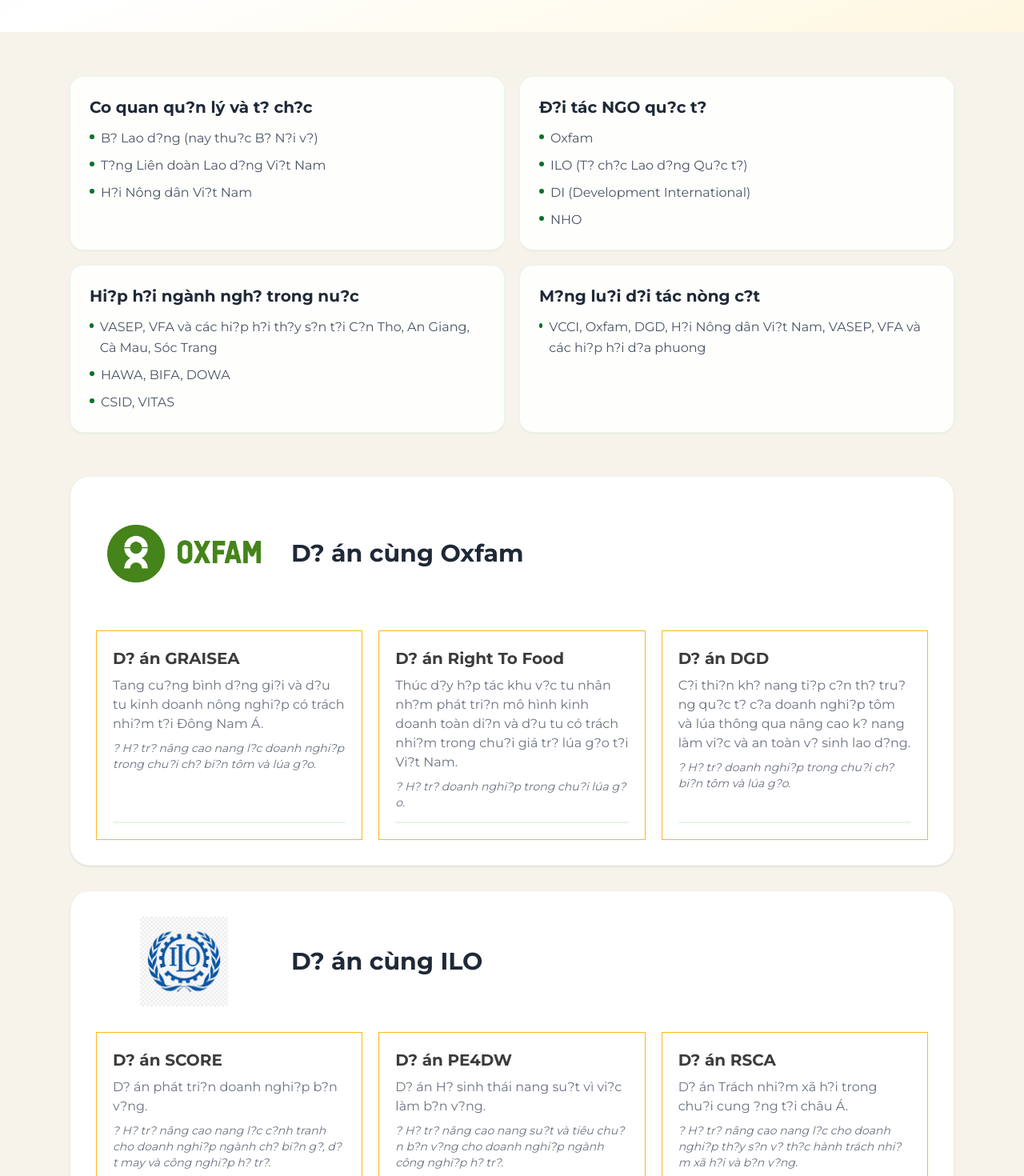
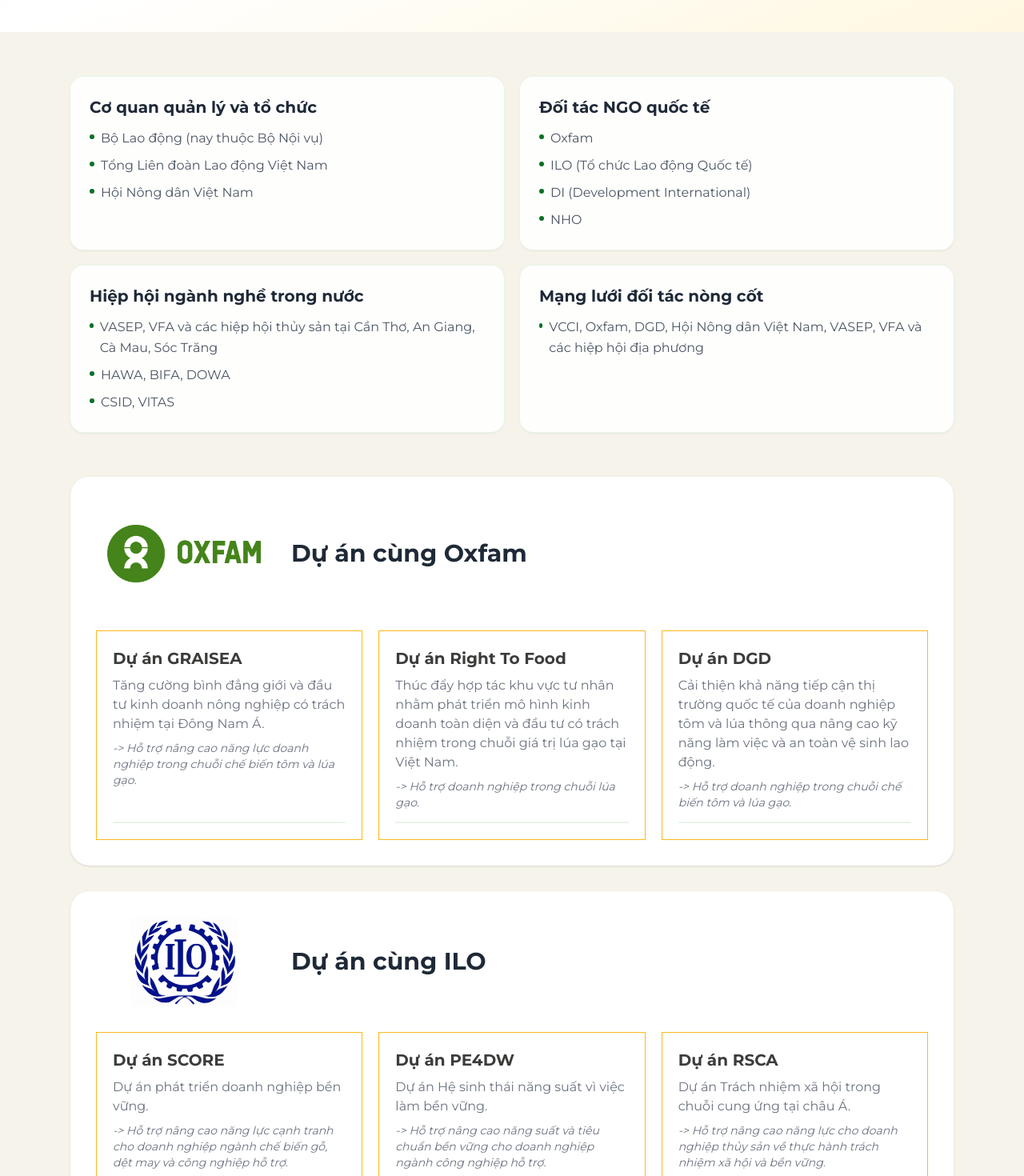
Before and after one commit to aitechdev79/sus_agri_mekong, a Next.js app: page /vi/partners in a window 1280 px wide. Shown: the part 520-1990 px from the top of the page at 80% size. Built offline with nearby package versions, Linux system fonts and the light colour scheme; no server answers.

Commit message:
Fix Vietnamese text on partners page and update ILO logo asset

```diff
--- a/src/app/partners/page.tsx
+++ b/src/app/partners/page.tsx
@@ -70,11 +70,11 @@
   const isEn = locale === 'en';
 
   const hero = {
-    label: isEn ? 'Sustainable Collaboration' : 'H?p tác b?n v?ng',
-    title: isEn ? 'Strategic Partners' : 'Ð?i tác chi?n lu?c',
+    label: isEn ? 'Sustainable Collaboration' : 'Hợp tác bền vững',
+    title: isEn ? 'Strategic Partners' : 'Đối tác chiến lược',
     description: isEn
       ? 'Our platform grows through long-term collaboration with domestic and international partners, combining expertise, resources, and shared commitments to improve responsible business practices in Vietnam.'
-      : 'C?ng thông tin phát tri?n nh? s? d?ng hành dài h?n c?a các d?i tác trong và ngoài nu?c, k?t n?i ngu?n l?c, chuyên môn và cam k?t chung d? thúc d?y th?c hành kinh doanh có trách nhi?m t?i Vi?t Nam.',
+      : 'Cổng thông tin phát triển nhờ sự đồng hành dài hạn của các đối tác trong và ngoài nước, kết nối nguồn lực, chuyên môn và cam kết chung để thúc đẩy thực hành kinh doanh có trách nhiệm tại Việt Nam.',
   };
 
   const partnerGroups: TextCard[] = isEn
@@ -106,24 +106,24 @@
       ]
     : [
         {
-          title: 'Co quan qu?n lý và t? ch?c',
-          items: ['B? Lao d?ng (nay thu?c B? N?i v?)', 'T?ng Liên doàn Lao d?ng Vi?t Nam', 'H?i Nông dân Vi?t Nam'],
+          title: 'Cơ quan quản lý và tổ chức',
+          items: ['Bộ Lao động (nay thuộc Bộ Nội vụ)', 'Tổng Liên đoàn Lao động Việt Nam', 'Hội Nông dân Việt Nam'],
         },
         {
-          title: 'Ð?i tác NGO qu?c t?',
-          items: ['Oxfam', 'ILO (T? ch?c Lao d?ng Qu?c t?)', 'DI (Development International)', 'NHO'],
+          title: 'Đối tác NGO quốc tế',
+          items: ['Oxfam', 'ILO (Tổ chức Lao động Quốc tế)', 'DI (Development International)', 'NHO'],
         },
         {
-          title: 'Hi?p h?i ngành ngh? trong nu?c',
+          title: 'Hiệp hội ngành nghề trong nước',
           items: [
-            'VASEP, VFA và các hi?p h?i th?y s?n t?i C?n Tho, An Giang, Cà Mau, Sóc Trang',
+            'VASEP, VFA và các hiệp hội thủy sản tại Cần Thơ, An Giang, Cà Mau, Sóc Trăng',
             'HAWA, BIFA, DOWA',
             'CSID, VITAS',
           ],
         },
         {
-          title: 'M?ng lu?i d?i tác nòng c?t',
-          items: ['VCCI, Oxfam, DGD, H?i Nông dân Vi?t Nam, VASEP, VFA và các hi?p h?i d?a phuong'],
+          title: 'Mạng lưới đối tác nòng cốt',
+          items: ['VCCI, Oxfam, DGD, Hội Nông dân Việt Nam, VASEP, VFA và các hiệp hội địa phương'],
         },
       ];
 
@@ -132,43 +132,43 @@
         {
           title: 'GRAISEA Project',
           description: 'Gender-transformative and responsible agricultural investment in Southeast Asia.',
-          note: '? Supporting business capacity building in shrimp and rice value chains.',
+          note: '-> Supporting business capacity building in shrimp and rice value chains.',
           href: 'https://graisea.github.io/',
         },
         {
           title: 'Right To Food Project',
           description:
             'Promoting private-sector cooperation to develop inclusive business and responsible investment in Vietnam’s rice value chain.',
-          note: '? Supporting businesses in the rice value chain.',
+          note: '-> Supporting businesses in the rice value chain.',
           href: 'https://policy-practice.oxfam.org/resources/a-common-sense-approach-to-the-right-to-food-558742/',
         },
         {
           title: 'DGD Project',
           description:
             'Improving international market access for shrimp and rice enterprises through better workplace skills and occupational safety.',
-          note: '? Supporting enterprises in shrimp and rice processing value chains.',
+          note: '-> Supporting enterprises in shrimp and rice processing value chains.',
           href: 'https://vietnam.oxfam.org/kick-project-component-supporting-female-farmers-and-informal-workers',
         },
       ]
     : [
         {
-          title: 'D? án GRAISEA',
-          description: 'Tang cu?ng bình d?ng gi?i và d?u tu kinh doanh nông nghi?p có trách nhi?m t?i Ðông Nam Á.',
-          note: '? H? tr? nâng cao nang l?c doanh nghi?p trong chu?i ch? bi?n tôm và lúa g?o.',
+          title: 'Dự án GRAISEA',
+          description: 'Tăng cường bình đẳng giới và đầu tư kinh doanh nông nghiệp có trách nhiệm tại Đông Nam Á.',
+          note: '-> Hỗ trợ nâng cao năng lực doanh nghiệp trong chuỗi chế biến tôm và lúa gạo.',
           href: 'https://graisea.github.io/',
         },
         {
-          title: 'D? án Right To Food',
+          title: 'Dự án Right To Food',
           description:
-            'Thúc d?y h?p tác khu v?c tu nhân nh?m phát tri?n mô hình kinh doanh toàn di?n và d?u tu có trách nhi?m trong chu?i giá tr? lúa g?o t?i Vi?t Nam.',
-          note: '? H? tr? doanh nghi?p trong chu?i lúa g?o.',
+            'Thúc đẩy hợp tác khu vực tư nhân nhằm phát triển mô hình kinh doanh toàn diện và đầu tư có trách nhiệm trong chuỗi giá trị lúa gạo tại Việt Nam.',
+          note: '-> Hỗ trợ doanh nghiệp trong chuỗi lúa gạo.',
           href: 'https://policy-practice.oxfam.org/resources/a-common-sense-approach-to-the-right-to-food-558742/',
         },
         {
-          title: 'D? án DGD',
+          title: 'Dự án DGD',
           description:
-            'C?i thi?n kh? nang ti?p c?n th? tru?ng qu?c t? c?a doanh nghi?p tôm và lúa thông qua nâng cao k? nang làm vi?c và an toàn v? sinh lao d?ng.',
-          note: '? H? tr? doanh nghi?p trong chu?i ch? bi?n tôm và lúa g?o.',
+            'Cải thiện khả năng tiếp cận thị trường quốc tế của doanh nghiệp tôm và lúa thông qua nâng cao kỹ năng làm việc và an toàn vệ sinh lao động.',
+          note: '-> Hỗ trợ doanh nghiệp trong chuỗi chế biến tôm và lúa gạo.',
           href: 'https://vietnam.oxfam.org/kick-project-component-supporting-female-farmers-and-informal-workers',
         },
       ];
@@ -178,39 +178,39 @@
         {
           title: 'SCORE Project',
           description: 'Sustainable enterprise development project.',
-          note: '? Supporting competitiveness in wood processing, textiles, and supporting industries.',
+          note: '-> Supporting competitiveness in wood processing, textiles, and supporting industries.',
           href: 'https://www.ilo.org/projects-and-partnerships/projects/sustaining-competitive-and-responsible-enterprises-score',
         },
         {
           title: 'PE4DW Project',
           description: 'Productivity ecosystems for decent work project.',
-          note: '? Supporting productivity and sustainability standards for supporting-industry enterprises.',
+          note: '-> Supporting productivity and sustainability standards for supporting-industry enterprises.',
           href: 'https://www.ilo.org/projects-and-partnerships/projects/productivity-ecosystems-decent-work',
         },
         {
           title: 'RSCA Project',
           description: 'Social responsibility in Asian supply chains project.',
-          note: '? Building capacity for seafood enterprises in social responsibility and sustainability practices.',
+          note: '-> Building capacity for seafood enterprises in social responsibility and sustainability practices.',
           href: 'https://www.ilo.org/projects-and-partnerships/projects/responsible-supply-chains-asia',
         },
       ]
     : [
         {
-          title: 'D? án SCORE',
-          description: 'D? án phát tri?n doanh nghi?p b?n v?ng.',
-          note: '? H? tr? nâng cao nang l?c c?nh tranh cho doanh nghi?p ngành ch? bi?n g?, d?t may và công nghi?p h? tr?.',
+          title: 'Dự án SCORE',
+          description: 'Dự án phát triển doanh nghiệp bền vững.',
+          note: '-> Hỗ trợ nâng cao năng lực cạnh tranh cho doanh nghiệp ngành chế biến gỗ, dệt may và công nghiệp hỗ trợ.',
           href: 'https://www.ilo.org/projects-and-partnerships/projects/sustaining-competitive-and-responsible-enterprises-score',
         },
         {
-          title: 'D? án PE4DW',
-          description: 'D? án H? sinh thái nang su?t vì vi?c làm b?n v?ng.',
-          note: '? H? tr? nâng cao nang su?t và tiêu chu?n b?n v?ng cho doanh nghi?p ngành công nghi?p h? tr?.',
+          title: 'Dự án PE4DW',
+          description: 'Dự án Hệ sinh thái năng suất vì việc làm bền vững.',
+          note: '-> Hỗ trợ nâng cao năng suất và tiêu chuẩn bền vững cho doanh nghiệp ngành công nghiệp hỗ trợ.',
           href: 'https://www.ilo.org/projects-and-partnerships/projects/productivity-ecosystems-decent-work',
         },
         {
-          title: 'D? án RSCA',
-          description: 'D? án Trách nhi?m xã h?i trong chu?i cung ?ng t?i châu Á.',
-          note: '? H? tr? nâng cao nang l?c cho doanh nghi?p th?y s?n v? th?c hành trách nhi?m xã h?i và b?n v?ng.',
+          title: 'Dự án RSCA',
+          description: 'Dự án Trách nhiệm xã hội trong chuỗi cung ứng tại châu Á.',
+          note: '-> Hỗ trợ nâng cao năng lực cho doanh nghiệp thủy sản về thực hành trách nhiệm xã hội và bền vững.',
           href: 'https://www.ilo.org/projects-and-partnerships/projects/responsible-supply-chains-asia',
         },
       ];
@@ -235,7 +235,14 @@
               </p>
             </div>
             <div className="relative mx-auto h-[260px] w-full max-w-md md:h-[320px]">
-              <Image src="/art_members.png" alt="Partners illustration" fill className="object-contain" sizes="(max-width: 768px) 90vw, 40vw" priority />
+              <Image
+                src="/art_members.png"
+                alt="Partners illustration"
+                fill
+                className="object-contain"
+                sizes="(max-width: 768px) 90vw, 40vw"
+                priority
+              />
             </div>
           </div>
         </section>
@@ -259,7 +266,7 @@
                 </div>
                 <div>
                   <h2 className="font-montserrat text-3xl font-bold text-[#1F2937]">
-                    {isEn ? 'Projects with Oxfam' : 'D? án cùng Oxfam'}
+                    {isEn ? 'Projects with Oxfam' : 'Dự án cùng Oxfam'}
                   </h2>
                 </div>
               </div>
@@ -281,7 +288,7 @@
                 </div>
                 <div>
                   <h2 className="font-montserrat text-3xl font-bold text-[#1F2937]">
-                    {isEn ? 'Projects with ILO' : 'D? án cùng ILO'}
+                    {isEn ? 'Projects with ILO' : 'Dự án cùng ILO'}
                   </h2>
                 </div>
               </div>
```
Also changed, not shown: public/ILOlogo.png.
